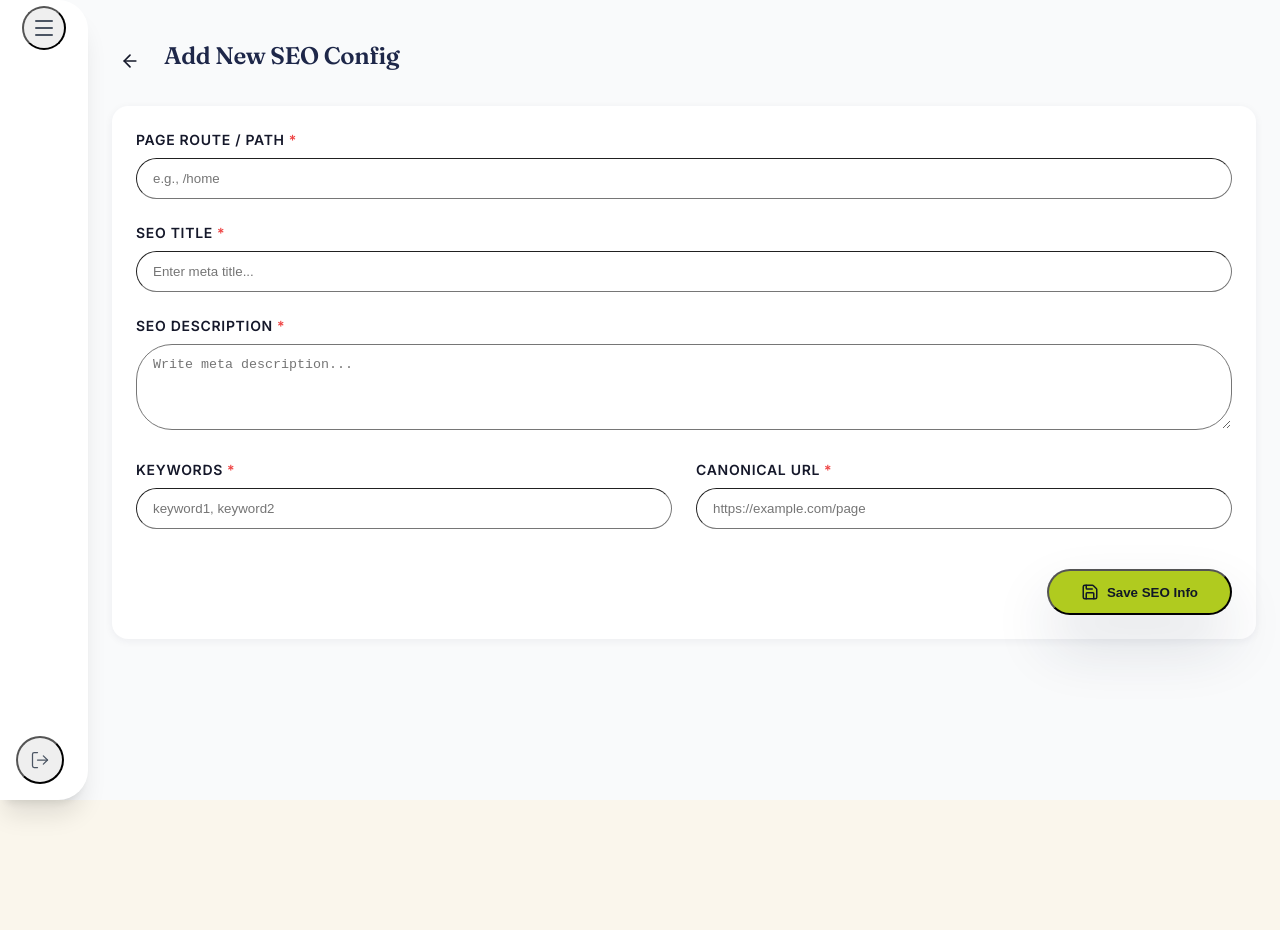
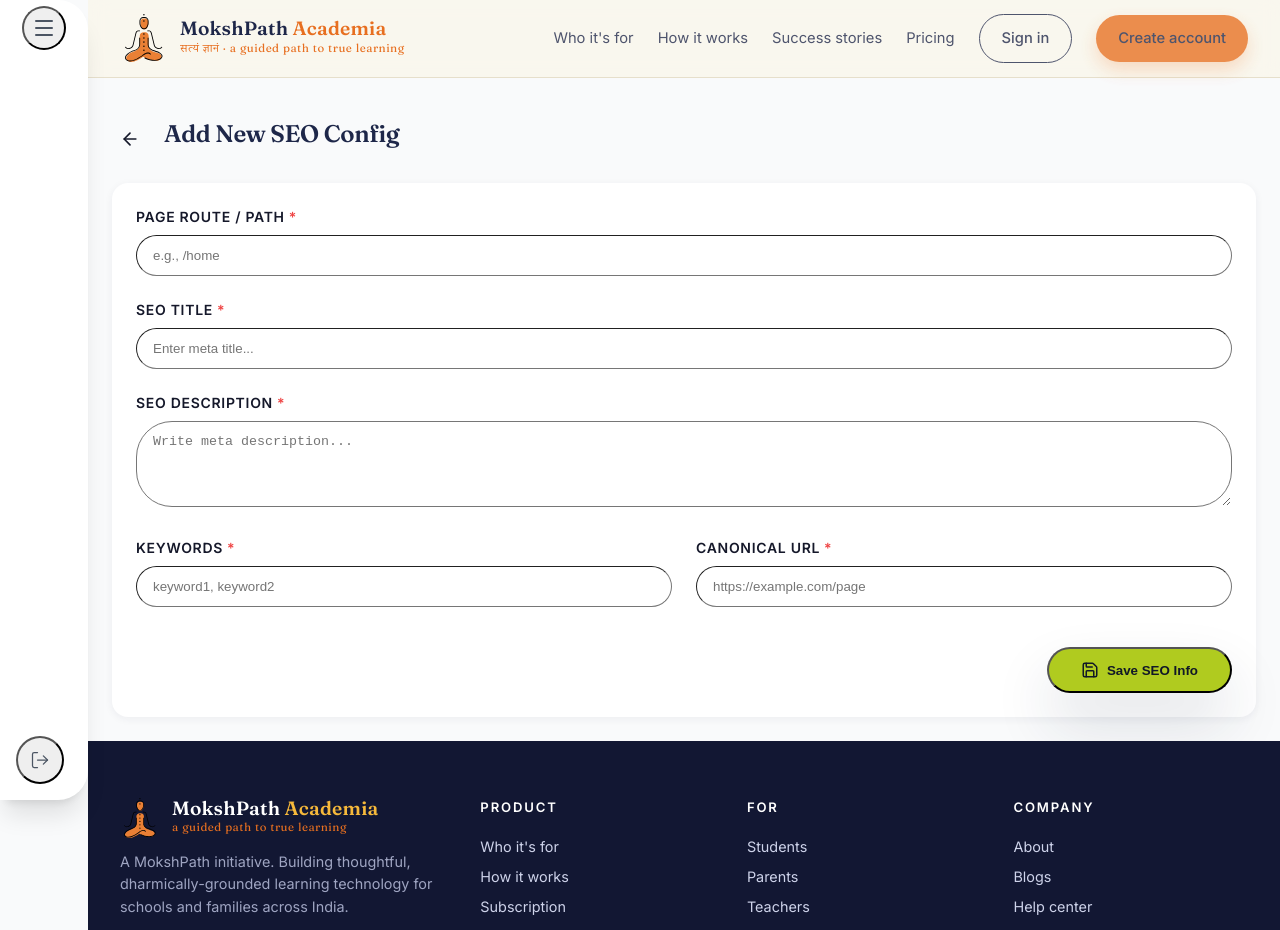
Before and after one commit to Aiinhome-Aivista/moksha-path-v4-frontend, a React (Vite) app: page /admin/add-seo in a window 1280 px wide. Shown: the top 930 px of the page. Before the commit the page ends 800 px from the top, so only its background shows below. Built offline with nearby package versions, Linux system fonts and the light colour scheme.

Commit message:
admin layout header footer added

```diff
--- a/src/components/layout/AdminLayout.tsx
+++ b/src/components/layout/AdminLayout.tsx
@@ -23,11 +23,16 @@ const AdminLayout = ({ children }: AdminLayoutProps) => {
       <div
         className={`flex-1 flex flex-col min-w-0 transition-all duration-500 ${isSidebarOpen ? 'ml-64' : 'ml-0 md:ml-[88px]'}`}
       >
+                <Header variant="landing" />
+
         <main className="flex-1 p-6">
           <div className="max-w-7xl mx-auto w-full mt-4">
             {children}
           </div>
         </main>
+
+        <Footer />
+
       </div>
     </div>
   );
```
